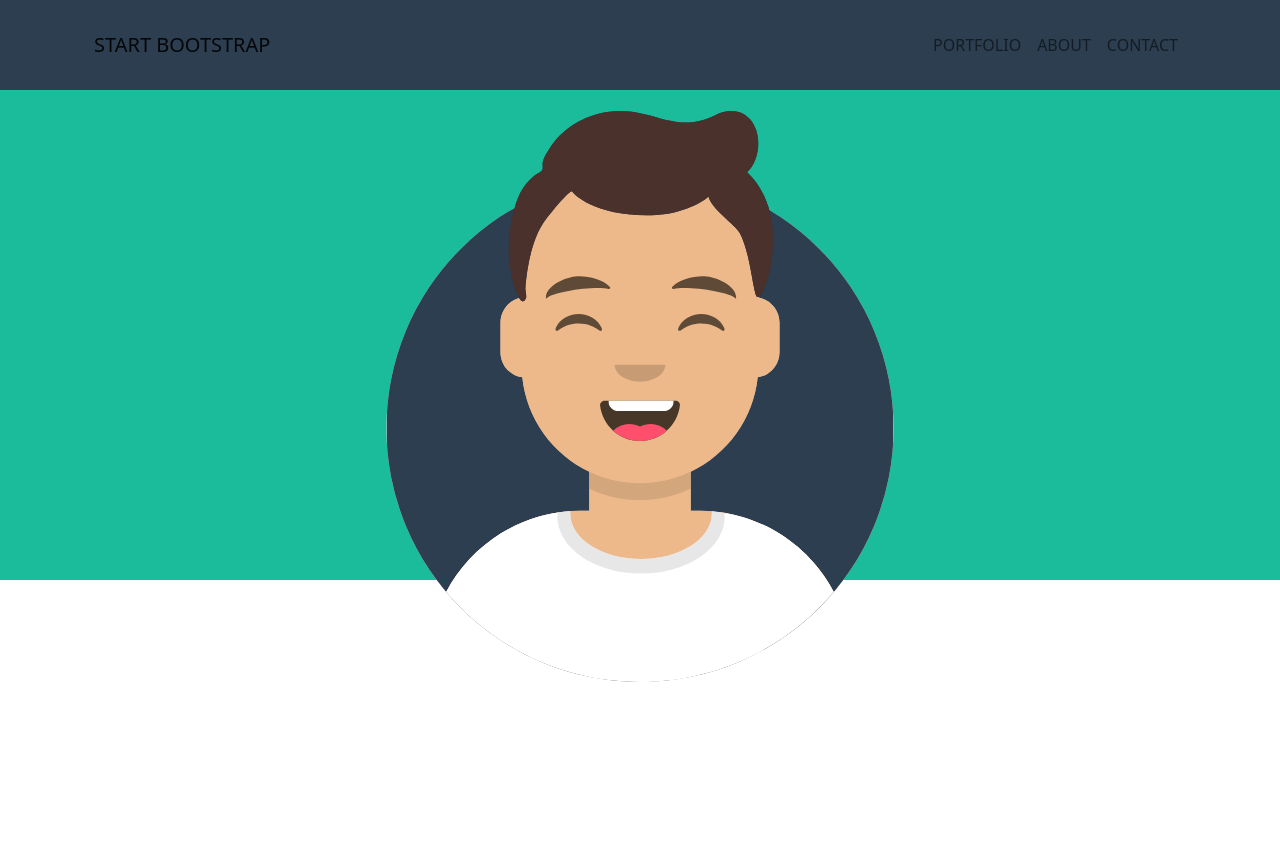
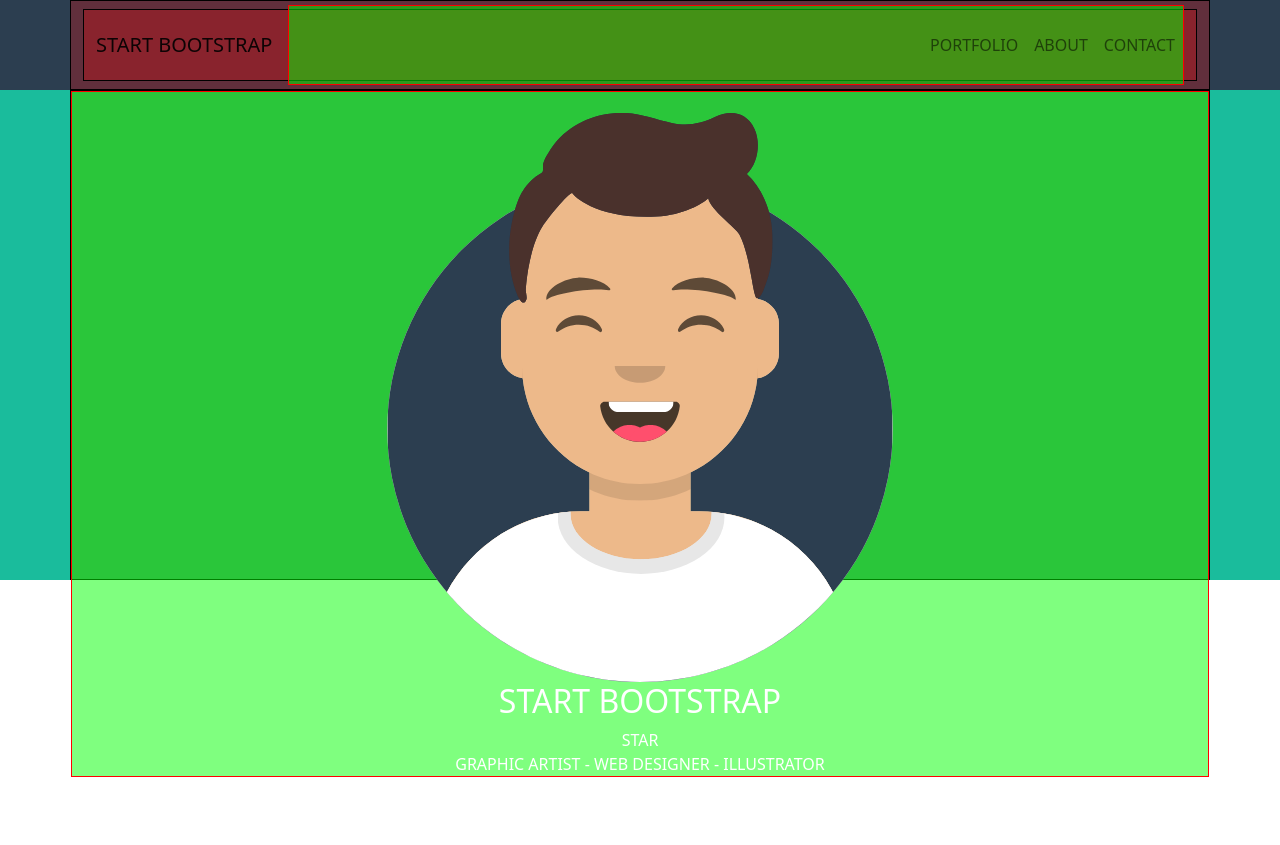
Before and after one commit to andreaa21/html-css-bootstrap-freelancer, a plain HTML site: page index.html in a window 1280 px wide. Shown: the top 845 px of the page. Drawn offline with nearby package versions, Linux system fonts and the light colour scheme.

Commit message:
change jumbotron

```diff
--- a/css/style.css
+++ b/css/style.css
@@ -8,16 +8,16 @@ img{
 
 [class^="container"],
 .sc-container{
-  /* background-color: rgba(255, 0, 0, .25);
-  border: 1px solid black; */
+  background-color: rgba(255, 0, 0, .25);
+  border: 1px solid black;
 
 
   height: 100%;
 }
 
 [class^="col"]{
-  /* background-color: rgba(0, 255, 0, .5);
-  border: 1px solid red; */
+  background-color: rgba(0, 255, 0, .5);
+  border: 1px solid red;
 
   min-height: 80px;
 }
--- a/index.html
+++ b/index.html
@@ -44,25 +44,24 @@
     </div>
   </header>
 
-
   <div class="jumbotron">
-    <div class="container text-white">
-      <div class="row flex-column text-center text-uppercase">
+    <div class="container">
+      <div class="row text-center text-white text-uppercase">
         <div class="col">
-          <img src="img/avatar.svg" alt="">
+          <div class="avatar">
+            <img src="img/avatar.svg" alt="avatar">
           </div>
-        <div class="col d-flex justify-content-center align-items-center">
           <h2>
             start bootstrap
           </h2>
-        </div>
-        <div class="col d-flex justify-content-center align-items-center">
+          <div class="star">
             star
           </div>
-        <div class="col d-flex justify-content-center align-items-center">
+          <div class="text">
             <span>
               graphic artist - web designer - illustrator
             </span>
+          </div>
         </div>
       </div>
     </div>
```
Lines whose indentation alone changed are shown as unchanged.
